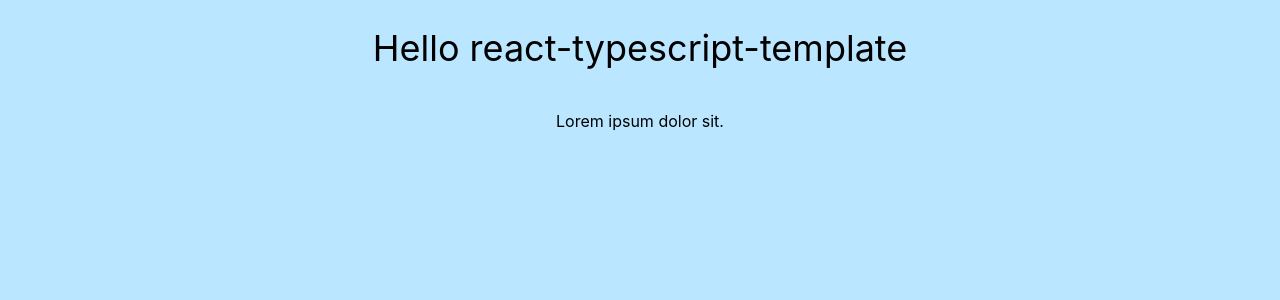
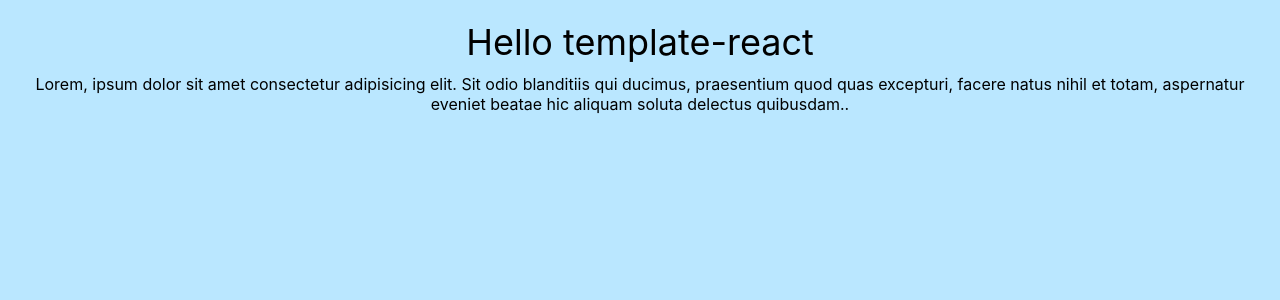
Before and after one commit to czzonet/template-react, a React app: page / in a window 1280 px wide. Shown: the top 300 px of the page. Built offline with nearby package versions, Linux system fonts and the light colour scheme.

Commit message:
feat: :sparkles: add grid. 添加grid布局

```diff
--- a/src/components/Hello.tsx
+++ b/src/components/Hello.tsx
@@ -4,25 +4,31 @@ import styled from "styled-components";
 export const Hello = () => {
   return (
     <Style>
-      <div className="title">Hello react-typescript-template</div>
-
-      <p>Lorem ipsum dolor sit.</p>
+      <label>Hello template-react</label>
+      <main>
+        Lorem, ipsum dolor sit amet consectetur adipisicing elit. Sit odio
+        blanditiis qui ducimus, praesentium quod quas excepturi, facere natus
+        nihil et totam, aspernatur eveniet beatae hic aliquam soluta delectus
+        quibusdam..
+      </main>
     </Style>
   );
 };
 
 const Style = styled.div`
-  display: flex;
-  flex-direction: column;
+  display: grid;
+  grid-template-columns: auto;
+  grid-template-rows: 1fr auto;
+  grid-gap: 10px;
 
-  .title {
+  padding: 20px;
+
+  > label {
     font-size: 36px;
-
-    padding: 2%;
     text-align: center;
   }
 
-  p {
+  > main {
     text-align: center;
   }
 `;
--- a/src/css/global.css
+++ b/src/css/global.css
@@ -4,7 +4,9 @@
 
   --white-normal: #efefef;
 }
-
+* {
+  box-sizing: border-box;
+}
 html,
 body {
   margin: 0;
```
